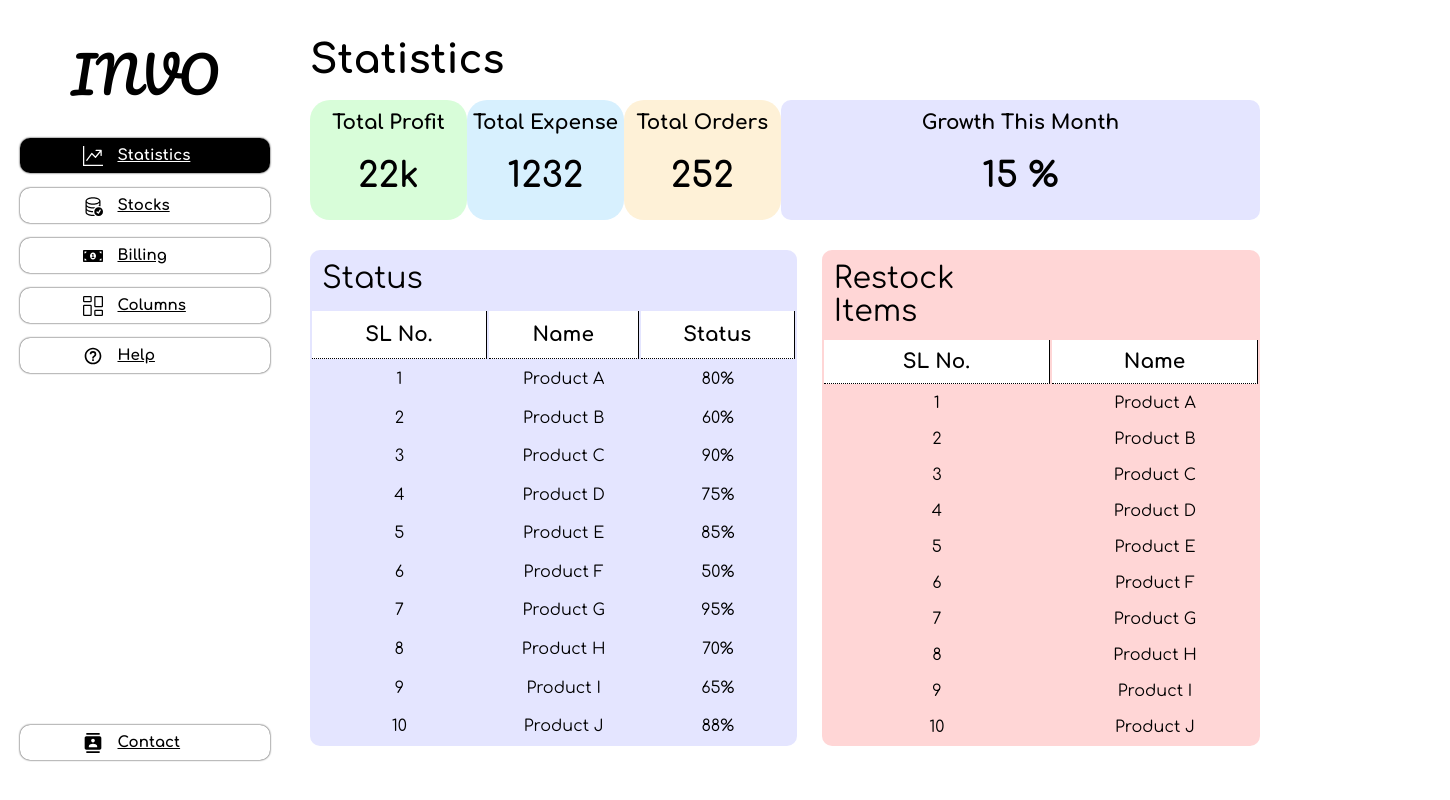
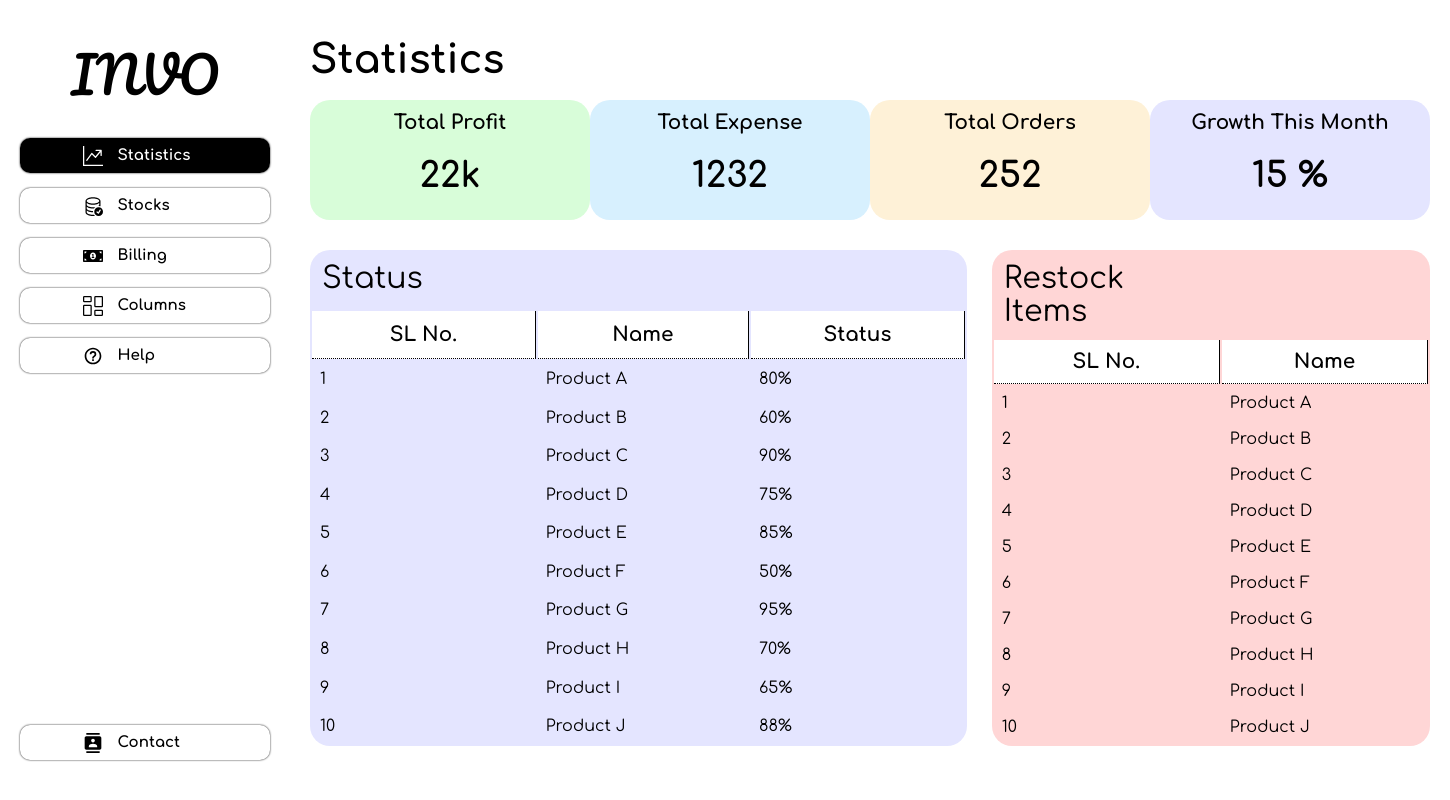
Before and after one commit to nikhitkumar00/Inventify, a React (Vite) app: page /statistics in a window 1280 px wide. Shown: the whole page, 1450 px wide, since content can reach past the window. Built offline with nearby package versions, Linux system fonts and the light colour scheme.

Commit message:
fixes to styles

```diff
--- a/src/Components/Column/Column.css
+++ b/src/Components/Column/Column.css
@@ -1,6 +1,7 @@
 .wrapper_Column {
   width: 900px;
   height: 100vh;
+  font-family: comfortaa;
 }
 .child_wrap_Column {
   display: flex;
@@ -8,10 +9,11 @@
   gap: 50px;
 }
 .h2_Column {
-  margin-left: 55px;
-  font-family: comfortaa;
-  margin-top: 30px;
-  margin-bottom: 30px;
+  font-size: 40px;
+  font-weight: bolder;
+  height: 90px;
+  display: flex;
+  align-items: center;
 }
 .header_Column {
   display: flex;
--- a/src/Components/Navbar/Navbar.css
+++ b/src/Components/Navbar/Navbar.css
@@ -53,10 +53,12 @@
     color: white;
     transition: all 0.1s ease-in-out;
     border-radius: 10px;
+    text-decoration: none;
 }
 
 .inactive_navbar {
     color: black;
+    text-decoration: none;
 }
 
 .active_navbar:hover {
--- a/src/Components/Statistics/Statistics.css
+++ b/src/Components/Statistics/Statistics.css
@@ -57,21 +57,21 @@
 
 .purple_statistics {
     background-color: #E4E5FF;
-    border-radius: 10px;
-    width: 100%;
-    text-align: center;
+
 }
 
 .red_statistics {
     background-color: #FFD6D6;
-    border-radius: 10px;
-    width: 100%;
-    text-align: center;
+
 }
 
 .green_statistics:hover, .blue_statistics:hover, .yellow_statistics:hover, .red_statistics:hover, .purple_statistics:hover {
     transform: scale(1.01);
     transition: all 0.2s ease-in-out;
+}
+
+.bottom_ststistics {
+    border-radius: 20px;
 }
 
 .info_statistics {
@@ -91,16 +91,6 @@
     gap: 25px;
 }
 
-/* table {
-    border-radius: 10px;
-    width: 100%;
-    text-align: center;
-} */
-
-.red_statistics:last-child,.purple_statistics:last-child {
-    width: 90%;
-}
-
 .td_statistics{
     padding: 8px;
     width: 100px;
--- a/src/Components/Statistics/Statistics.jsx
+++ b/src/Components/Statistics/Statistics.jsx
@@ -25,7 +25,7 @@ const Statistics = () => {
           </div>
         </div>
         <div className="tables_statistics">
-          <table className="purple_statistics">
+          <table className="purple_statistics bottom_ststistics">
             <div className="head_statistics">Status</div>
             <tr>
               <th className="th_statistics">SL No.</th>
@@ -83,7 +83,7 @@ const Statistics = () => {
               <td className="td_statistics">88%</td>
             </tr>
           </table>
-          <table className="red_statistics">
+          <table className="red_statistics bottom_ststistics">
             <div className="head_statistics">Restock Items</div>
             <tr>
               <th className="th_statistics">SL No.</th>
```
